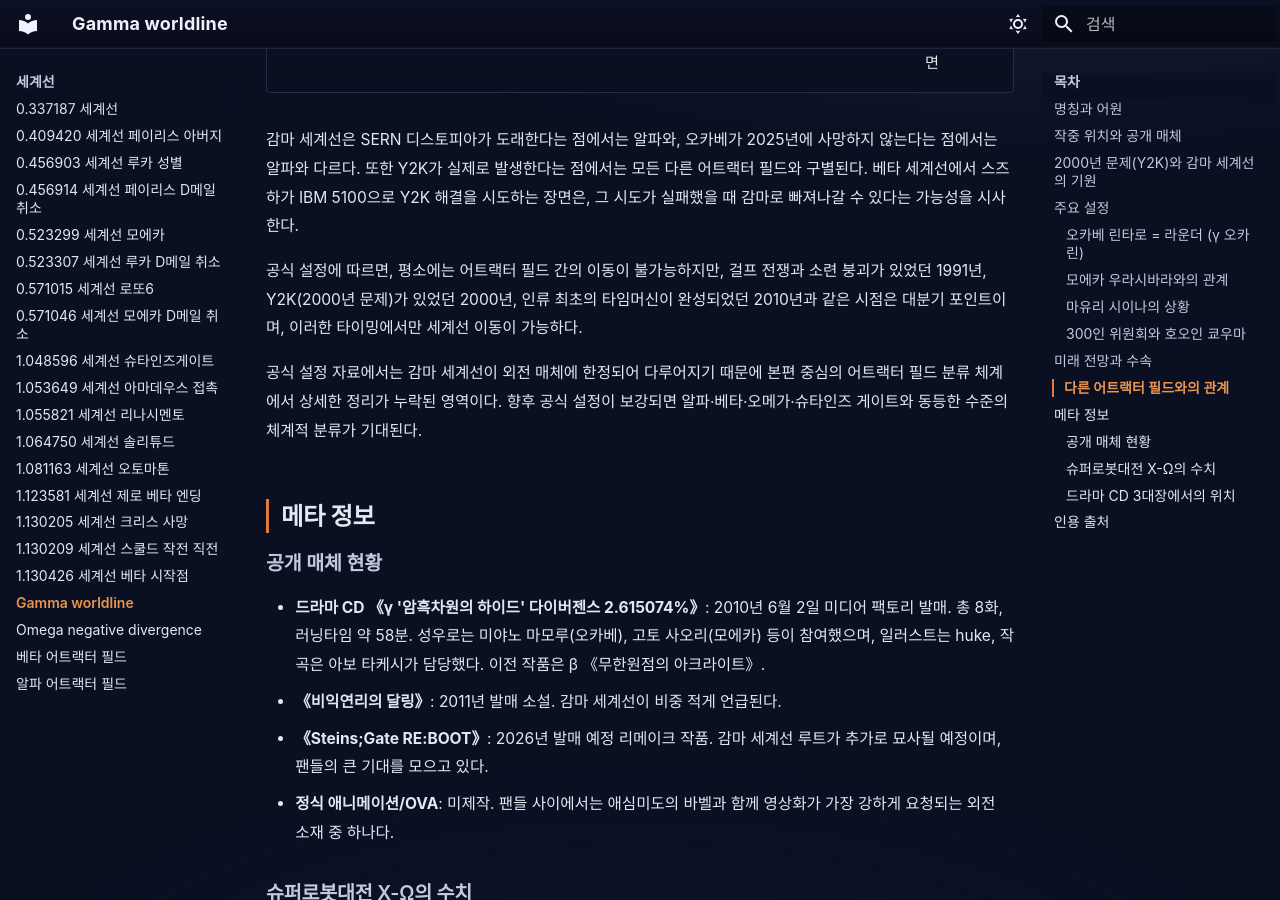
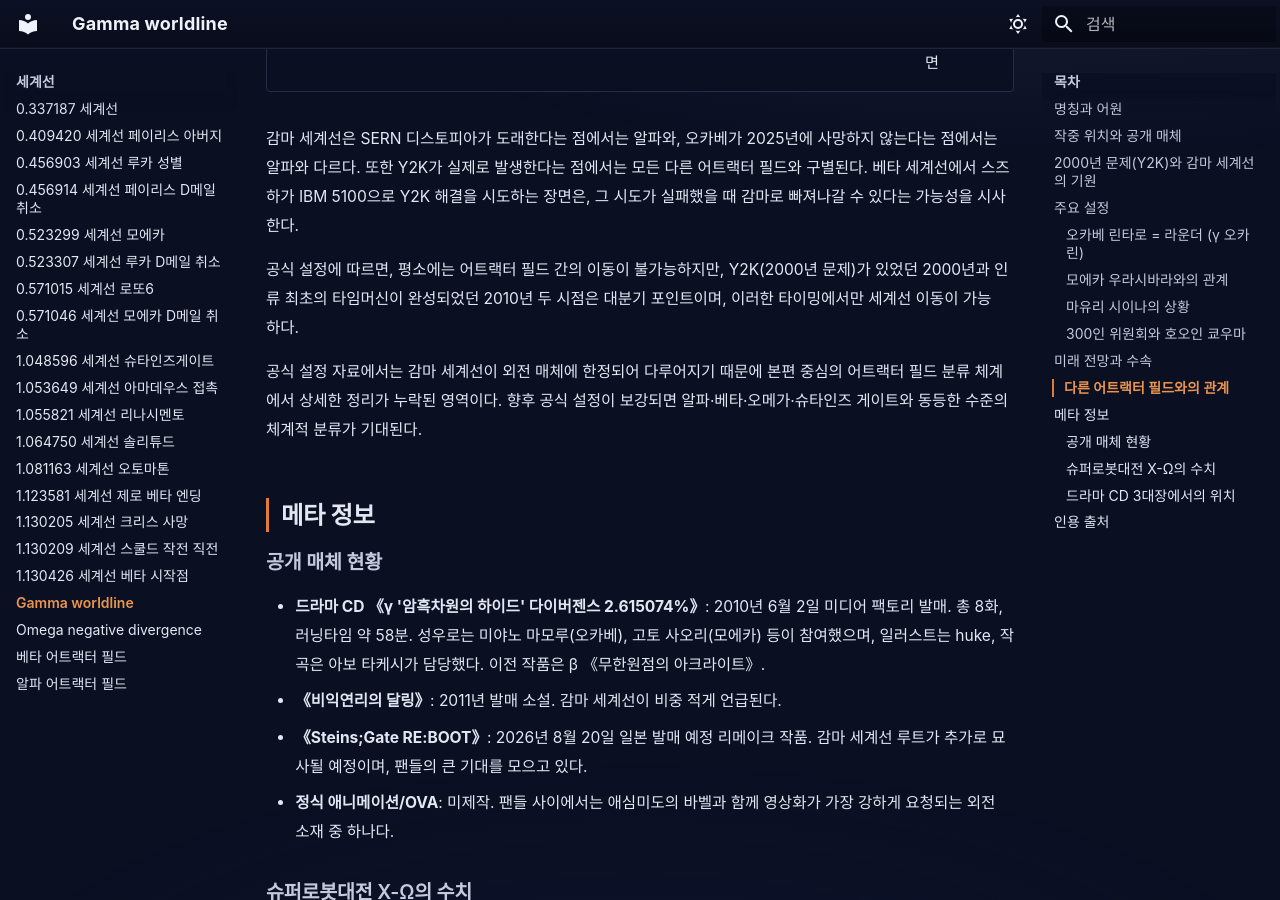
Before and after one commit to sgwiki/sgwiki.github.io, an MkDocs documentation site: the page built from wiki/세계선/gamma-worldline.md, in a window 1280 px wide and 900 px high, scrolled down 6181 px. Built offline with MkDocs 1.6.1 and Material for MkDocs 9.7.7, drawn with Linux system fonts in a browser that asks for light colours; some web fonts are replaced; some of the changed text lies outside the part shown.

Commit message:
fix(wiki): gamma-worldline — P10 439c2389 패치 적용

```diff
--- a/wiki/세계선/gamma-worldline.md
+++ b/wiki/세계선/gamma-worldline.md
@@ -56,7 +56,7 @@ description: "감마 세계선은 알파(α), 베타(β)에 이은 세 번째
 | 《비익연리의 달링》 | 2011 | 소설 | 비중 적음 |
 | 《선형구속의 페노그램》 '주사선상의 지킬' | 2013 | 비주얼 노벨 | 모티프 차용 |
 | 《현존재의 아포스테리오리》 | - | 드라마 CD | 호칭 차용 |
-| 《Steins;Gate RE:BOOT》 | 2026 예정 | 리메이크 | 해당 루트 추가 예정 |
+| 《Steins;Gate RE:BOOT》 | 2026년 8월 20일 발매 예정 (일본) | 리메이크 | 해당 루트 추가 예정 |
 
 본편에서 감마 세계선이 직접 등장하는 일은 없다. 팬 사이에서는 알파, 베타 다음 순서의
 세계선으로 자리매김되며, 네 번째로 델타(δ)가 이어진다. 정식 애니메이션이나 OVA로는
@@ -66,8 +66,8 @@ description: "감마 세계선은 알파(α), 베타(β)에 이은 세 번째
 
 감마 세계선이 다른 어트랙터 필드와 가장 근본적으로 구분되는 점은 **2000년 문제(Y2K)가
 실제로 발생했다는 것이다**. 작중 세계관에서 2000년은 [어트랙터 필드](../lore/어트랙터-필드와-수속.md)
-간 경계가 허물어지는 대분기 포인트이며, 1991년(걸프 전쟁·소련 붕괴), 2000년, 2010년
-(최초의 타임머신 완성) 세 시점이 바로 어트랙터 필드를 넘나들 수 있는 특이 연도로 설정되어 있다.
+간 경계가 허물어지는 대분기 포인트이며, 2000년, 2010년
+(최초의 타임머신 완성) 두 시점이 바로 어트랙터 필드를 넘나들 수 있는 특이 연도로 설정되어 있다.
 
 본편에서 다루어지는 [알파 어트랙터 필드](알파-어트랙터-필드.md)나
 [슈타인즈 게이트 세계선](../lore/슈타인즈-게이트-세계선.md)에서는 Y2K가 발생하지 않았다.
@@ -224,9 +224,9 @@ FB가 평가하기를 '목적을 위해서는 수단과 방법을 가리지 않
 어트랙터 필드와 구별된다. 베타 세계선에서 스즈하가 IBM 5100으로 Y2K 해결을 시도하는
 장면은, 그 시도가 실패했을 때 감마로 빠져나갈 수 있다는 가능성을 시사한다.
 
-공식 설정에 따르면, 평소에는 어트랙터 필드 간의 이동이 불가능하지만, 걸프 전쟁과 소련 붕괴가
-있었던 1991년, Y2K(2000년 문제)가 있었던 2000년, 인류 최초의 타임머신이 완성되었던 2010년과
-같은 시점은 대분기 포인트이며, 이러한 타이밍에서만 세계선 이동이 가능하다.
+공식 설정에 따르면, 평소에는 어트랙터 필드 간의 이동이 불가능하지만,
+Y2K(2000년 문제)가 있었던 2000년과 인류 최초의 타임머신이 완성되었던 2010년
+두 시점은 대분기 포인트이며, 이러한 타이밍에서만 세계선 이동이 가능하다.
 
 공식 설정 자료에서는 감마 세계선이 외전 매체에 한정되어 다루어지기 때문에 본편 중심의
 어트랙터 필드 분류 체계에서 상세한 정리가 누락된 영역이다. 향후 공식 설정이 보강되면
@@ -240,7 +240,7 @@ FB가 평가하기를 '목적을 위해서는 수단과 방법을 가리지 않
   총 8화, 러닝타임 약 58분. 성우로는 미야노 마모루(오카베), 고토 사오리(모에카) 등이 참여했으며,
   일러스트는 huke, 작곡은 아보 타케시가 담당했다. 이전 작품은 β 《무한원점의 아크라이트》.
 - **《비익연리의 달링》**: 2011년 발매 소설. 감마 세계선이 비중 적게 언급된다.
-- **《Steins;Gate RE:BOOT》**: 2026년 발매 예정 리메이크 작품. 감마 세계선 루트가
+- **《Steins;Gate RE:BOOT》**: 2026년 8월 20일 일본 발매 예정 리메이크 작품. 감마 세계선 루트가
   추가로 묘사될 예정이며, 팬들의 큰 기대를 모으고 있다.
 - **정식 애니메이션/OVA**: 미제작. 팬들 사이에서는 애심미도의 바벨과 함께
   영상화가 가장 강하게 요청되는 외전 소재 중 하나다.
```
Also changed, not shown: other parts of wiki/세계선/gamma-worldline.md (+1 -1 lines).
